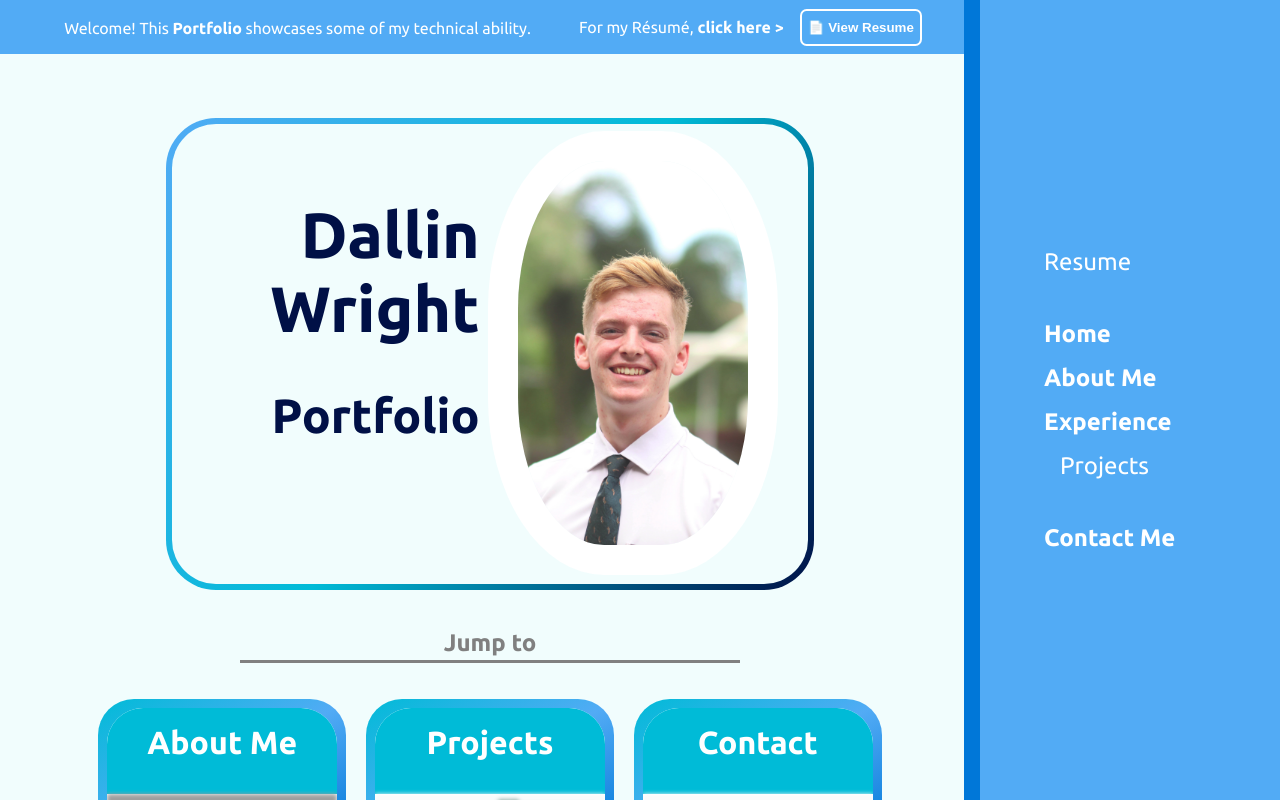
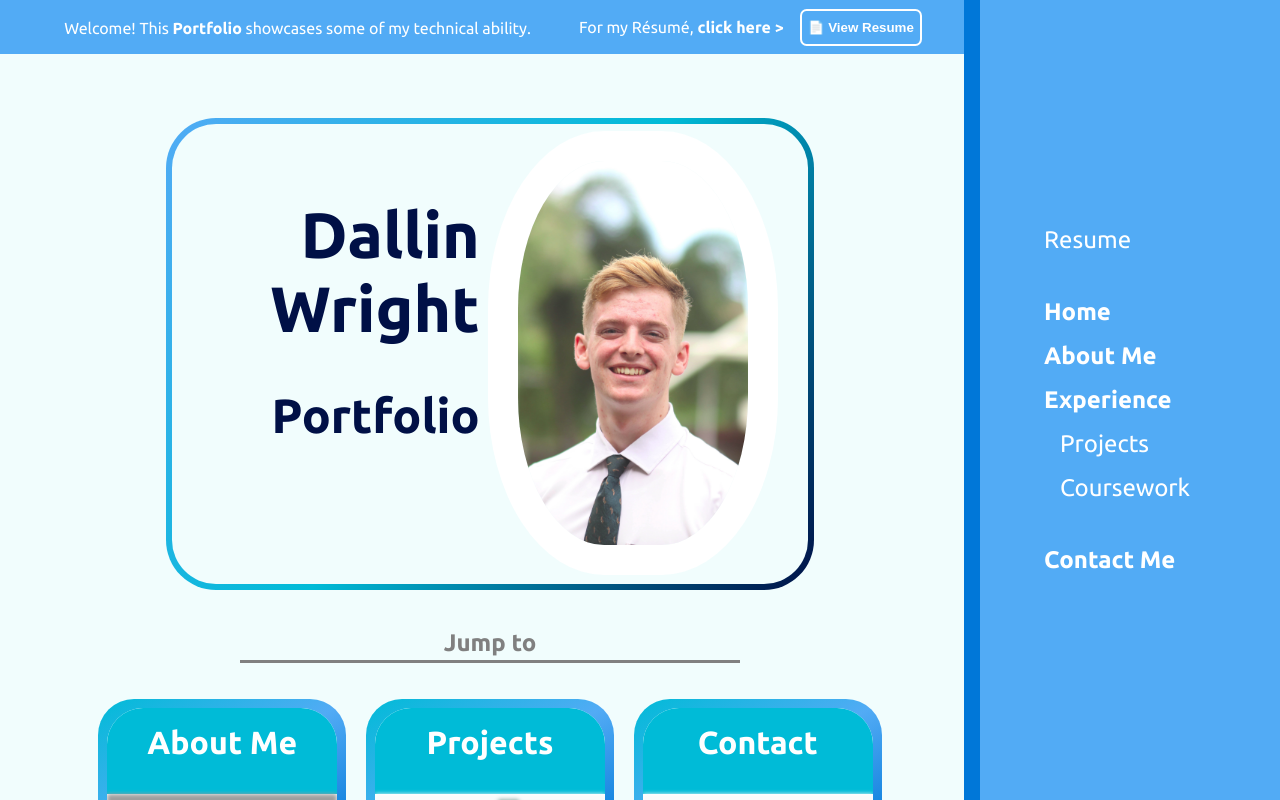
Before and after one commit to Leeway001Write/Leeway001Write.github.io, a React (Vite) app in the folder react-portfolio/: page / in a window 1280 px wide. Shown: the top 800 px of the page. Built offline with nearby package versions, Linux system fonts and the light colour scheme; grey boxes are pictures that could not be loaded.

Commit message:
Added Coursework to Navbar

```diff
--- a/react-portfolio/src/Data.tsx
+++ b/react-portfolio/src/Data.tsx
@@ -136,6 +136,7 @@ export const coursework: Project[] = [
       <>
         <p>From course description:</p>
         <p><i>"This course emphasizes amplifier gain and frequency response, which are principles that govern the performance of both analog and digital systems."</i></p>
+        <p><strong style={{color: "red"}}>Design Journey:</strong></p>
       </>
     ),
     skills: ["Amplifiers & filters", "Circuit design", "SPICE simulation"],
--- a/react-portfolio/src/components/NavBar.tsx
+++ b/react-portfolio/src/components/NavBar.tsx
@@ -12,6 +12,7 @@ export default function NavBar() {
         <li><a className="nav-heading" href="#experience"><b>Experience</b></a>
           <ul className="nav-list">
             <li><a className="nav-subheading" href="#projects">Projects</a></li>
+            <li><a className="nav-subheading" href="#coursework">Coursework</a></li>
             {/* <li><a className="nav-subheading" href="#employment">Empoyment</a></li>
             <li><a className="nav-subheading" href="#coursework">Coursework</a></li> */}
           </ul>
```
